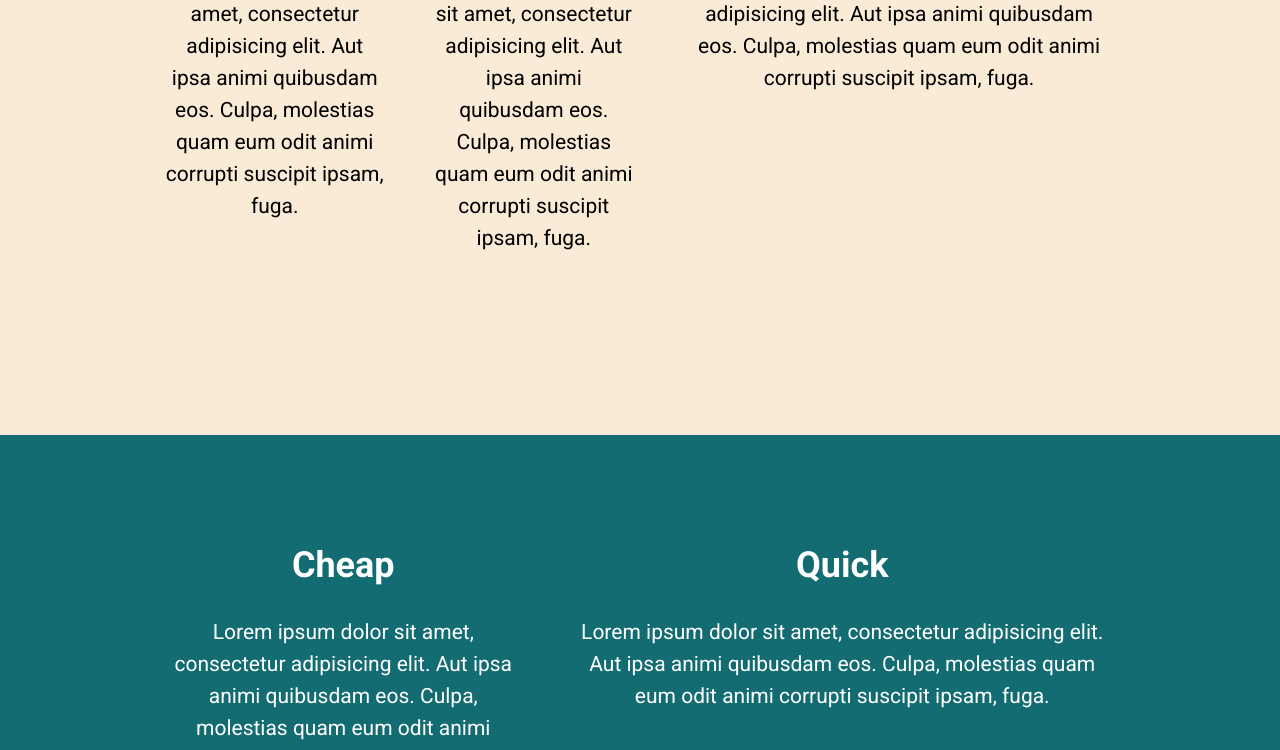
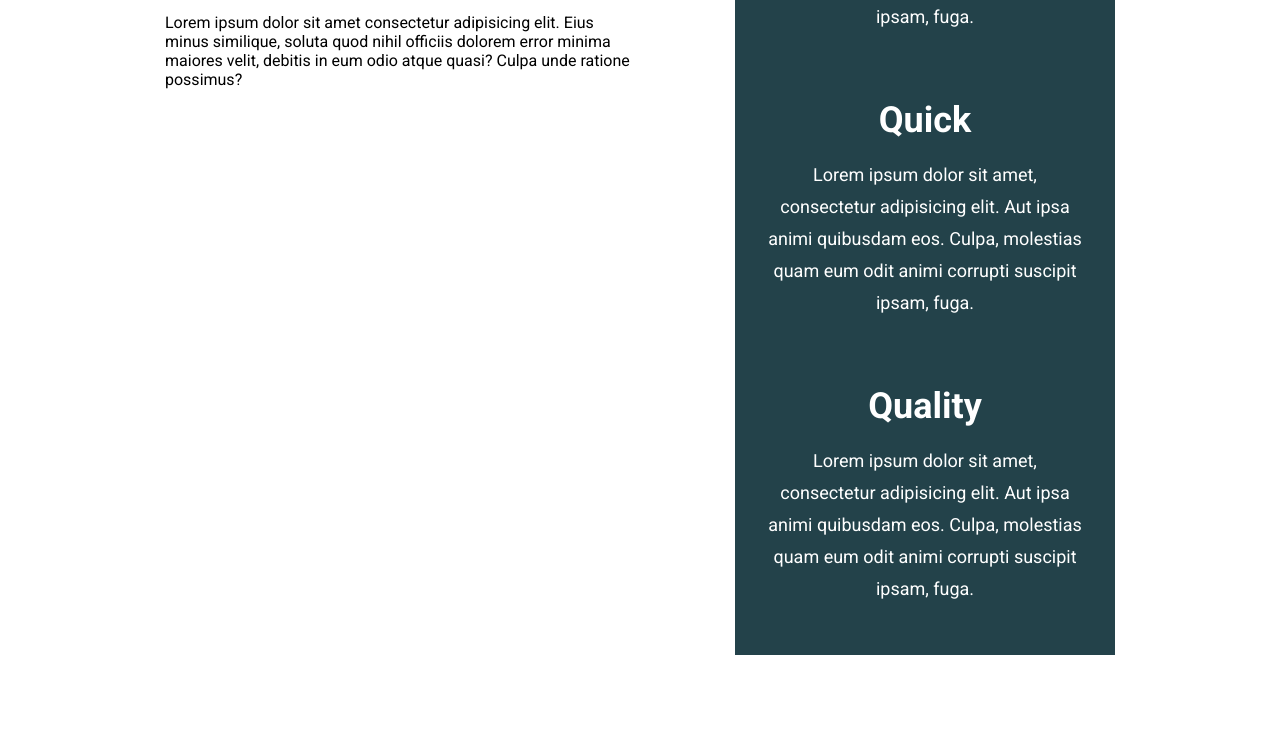
Before and after one commit to CyberSicario47/css-basics, a plain HTML site: page index.html in a window 1280 px wide. Shown: the part 751-1501 px from the top of the page. Drawn offline with Linux system fonts and the light colour scheme.

Commit message:
### new challange is solved

```diff
--- a/index.html
+++ b/index.html
@@ -19,11 +19,16 @@
                     incididunt ut labore et dolore magna aliqua. Ut enim ad minim veniam.</p>
                 <a class="btn" href="#">I want to learn</a>
             </div>
-            <img class="hero__img" src="./img/hero-img.jpg" alt="web design"/>
+            <img class="hero__img" src="./img/hero-img.jpg" alt="web design" />
         </div>
     </section>
-    <section class="container">
-        <div class="row">
+    <section class="container flex">
+        <section class="second-section">
+            <h1>Quality Designs made custom, on demand, just for you</h1>
+            <p> Lorem ipsum dolor sit amet consectetur adipisicing elit. Eius minus similique, soluta quod nihil officiis dolorem error minima maiores velit, debitis in eum odio atque quasi? Culpa unde ratione possimus?</p>
+            <p> Lorem ipsum dolor sit amet consectetur adipisicing elit. Eius minus similique, soluta quod nihil officiis dolorem error minima maiores velit, debitis in eum odio atque quasi? Culpa unde ratione possimus?</p>
+        </section>
+        <div class="row test">
             <div class="col">
                 <h2 class="heading-color">Cheap</h2>
                 <p class="text">
@@ -31,7 +36,6 @@
                     molestias quam eum odit animi corrupti suscipit ipsam, fuga.
                 </p>
             </div>
-            <div class="row">
             <div class="col">
                 <h2 class="heading-color">Quick</h2>
                 <p class="text">
@@ -39,9 +43,8 @@
                     molestias quam eum odit animi corrupti suscipit ipsam, fuga.
                 </p>
             </div>
-                <div class="row">
             <div class="col">
-                        <h2 class="heading-color">Affordable</h2>
+                <h2 class="heading-color">Quality</h2>
                 <p class="text">
                     Lorem ipsum dolor sit amet, consectetur adipisicing elit. Aut ipsa animi quibusdam eos.
                     Culpa, molestias quam eum odit animi corrupti suscipit ipsam, fuga.
@@ -49,27 +52,7 @@
             </div>
         </div>
     </section>
-    <footer class="footer">
-        <section class="container">
-            <div class="row">
-                <div class="col">
-                    <h2>Cheap</h2>
-                    <p class="text">
-                        Lorem ipsum dolor sit amet, consectetur adipisicing elit. Aut ipsa animi quibusdam eos. Culpa,
-                        molestias quam eum odit animi corrupti suscipit ipsam, fuga.
-                    </p>
-                </div>
-                <div class="row">
-                    <div class="col">
-                        <h2>Quick</h2>
-                        <p class="text">
-                            Lorem ipsum dolor sit amet, consectetur adipisicing elit. Aut ipsa animi quibusdam eos.
-                            Culpa,
-                            molestias quam eum odit animi corrupti suscipit ipsam, fuga.
-                        </p>
-                    </div>
-        </section>
-    </footer>
+
     <!-- <script src="mongodb.js"></script> -->
 
 </body>
--- a/style.css
+++ b/style.css
@@ -7,7 +7,6 @@
 body {
   margin: 0;
   font-family: "Roboto", sans-serif;
-  background-color: antiquewhite;
 }
 
 img{
@@ -24,8 +23,8 @@ img{
   display: flex;
 
   /* default is fle-direction row */
-  flex-direction: row;
-
+  flex-direction: column;
+  justify-content: space-evenly;
   gap: 3rem;
   text-align: center;
 }
@@ -35,7 +34,7 @@ img{
 }
 
 .heading-color {
-  color: #87629a;
+  color: #fff;
 }
 
 .hero-container {
@@ -55,9 +54,8 @@ img{
   margin-top: 0;
 }
 .text {
-  font-size: 21px;
+  font-size: 18px;
   line-height: 32px;
-  padding-bottom: 10vh;
 }
 
 .btn {
@@ -88,3 +86,21 @@ img{
   width: 32%;
   align-self: flex-start;
 }
+.test{
+  width: 40%;
+  background: #23424a;
+  padding: 2rem;
+}
+.test p{
+  color: #fff;
+}
+.second-section h1{
+  color: #136c72;
+  font-size: 32px;
+}
+.second-section{
+  width: 50%;
+}
+.col h2{
+  margin: 0;
+}
```
Also changed, not shown: index copy.html (added, +77 -0 lines). Lines whose indentation alone changed are shown as unchanged.
